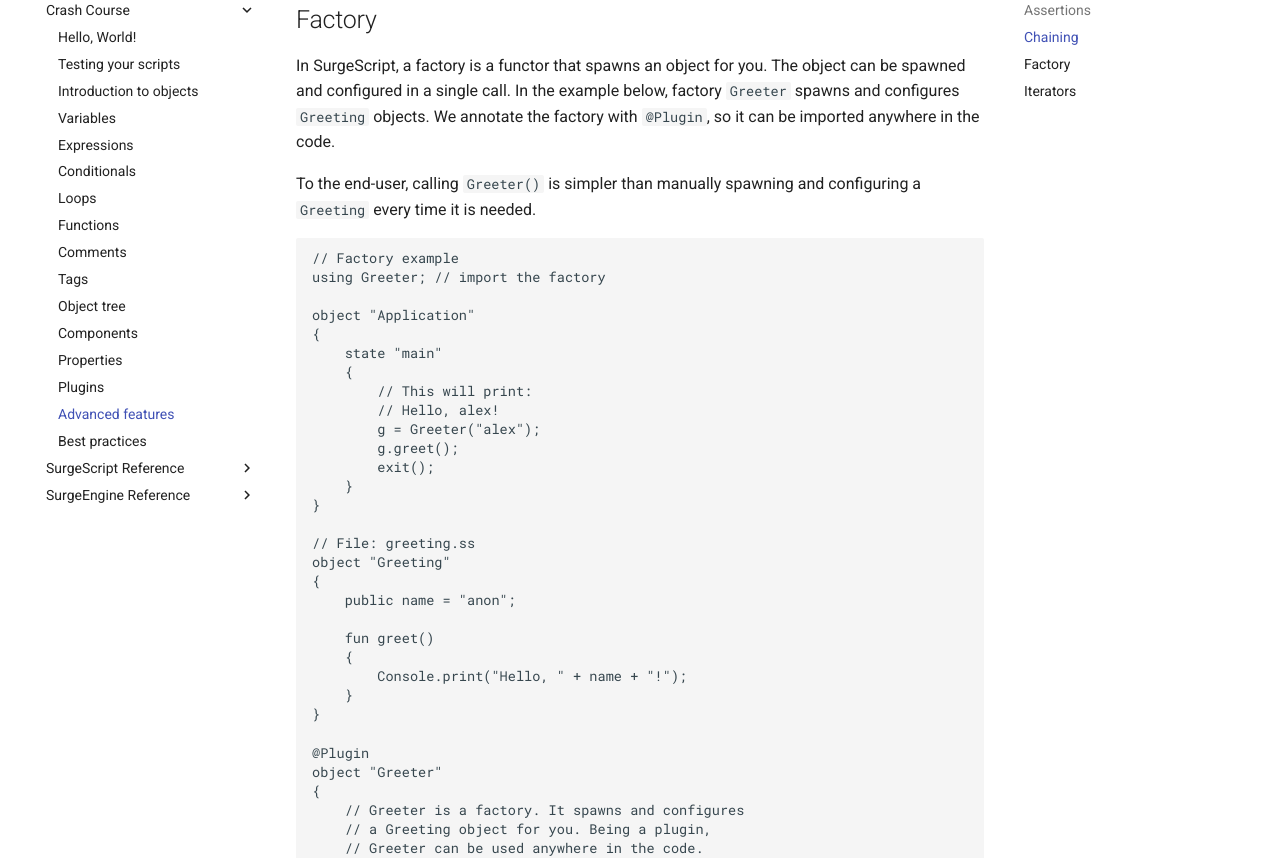
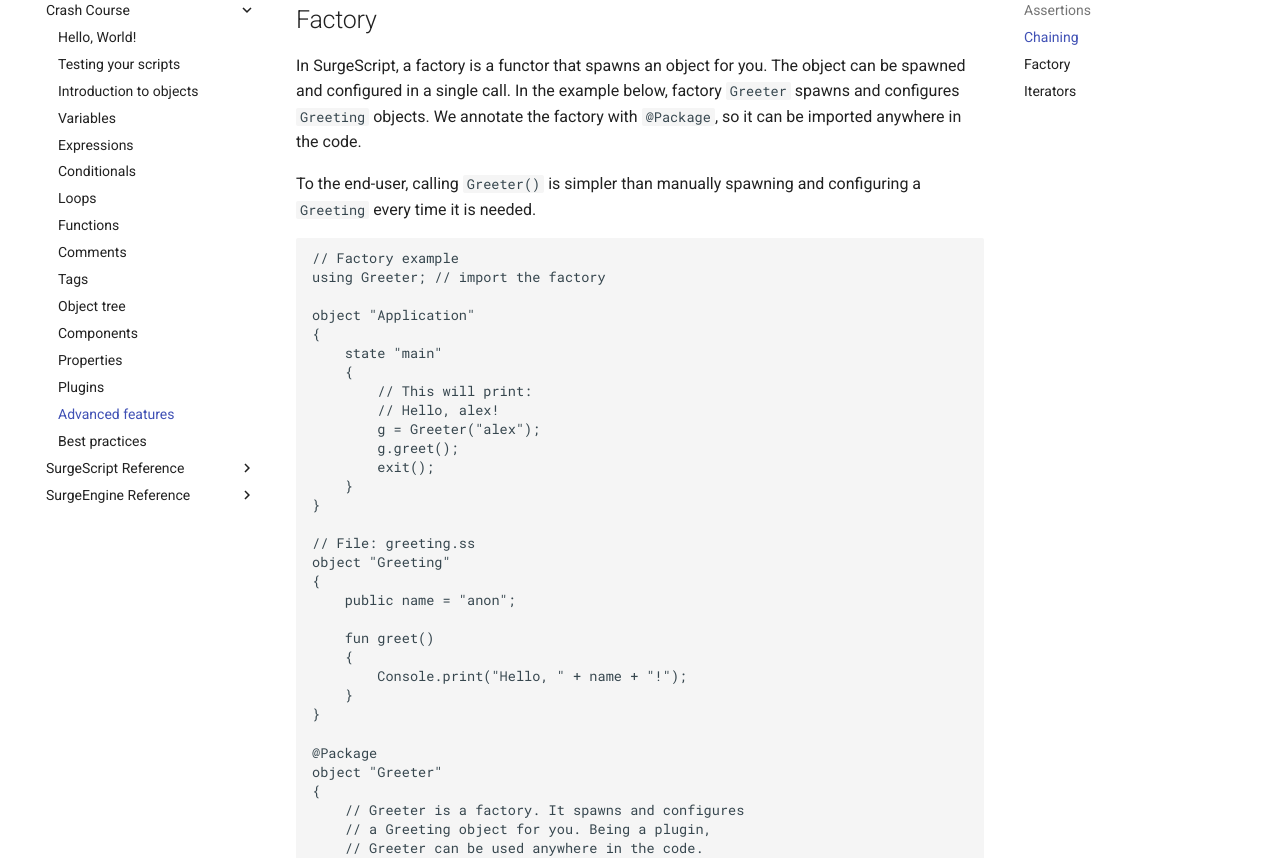
Before and after one commit to alemart/surgescript, an MkDocs documentation site: the page built from docs/tutorials/advanced_features.md, in a window 1280 px wide and 1400 px high, scrolled down 2511 px. Shown: the part 152-1010 px from the top of the window. Built offline with MkDocs 1.6.1 and Material for MkDocs 9.7.7, drawn with Linux system fonts in a browser that asks for light colours; comment, search, counter and statistics services are not loaded; some of the changed text lies outside the part shown.

Commit message:
Small changes

```diff
--- a/docs/tutorials/advanced_features.md
+++ b/docs/tutorials/advanced_features.md
@@ -106,7 +106,7 @@ parrot = spawn("Parrot").setMessage("Hello!").setInterval(2.0);
 Factory
 -------
 
-In SurgeScript, a factory is a functor that spawns an object for you. The object can be spawned and configured in a single call. In the example below, factory `Greeter` spawns and configures `Greeting` objects. We annotate the factory with `@Plugin`, so it can be imported anywhere in the code.
+In SurgeScript, a factory is a functor that spawns an object for you. The object can be spawned and configured in a single call. In the example below, factory `Greeter` spawns and configures `Greeting` objects. We annotate the factory with `@Package`, so it can be imported anywhere in the code.
 
 To the end-user, calling `Greeter()` is simpler than manually spawning and configuring a `Greeting` every time it is needed.
 
@@ -137,7 +137,7 @@ object "Greeting"
 	}
 }
 
-@Plugin
+@Package
 object "Greeter"
 {
 	// Greeter is a factory. It spawns and configures
```
